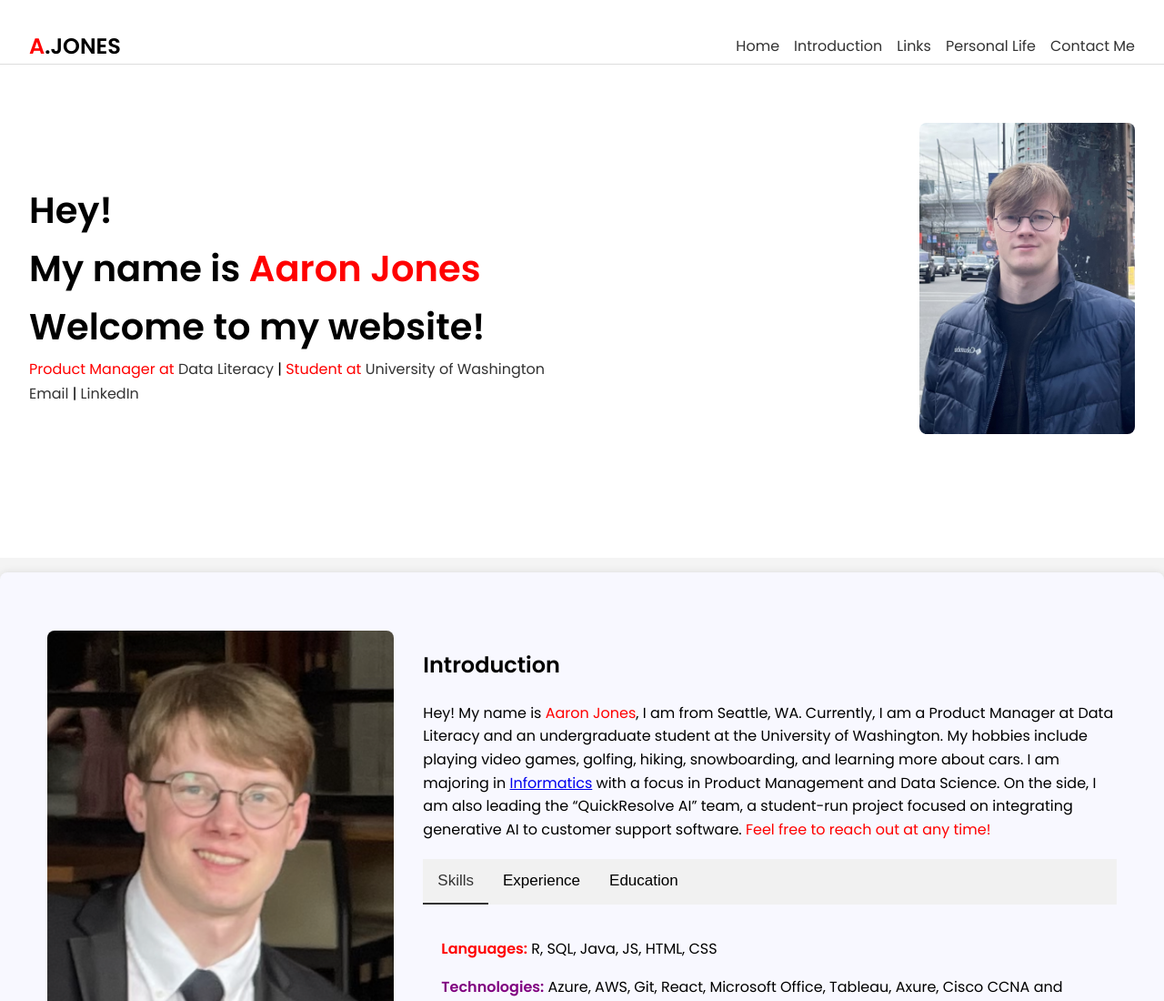
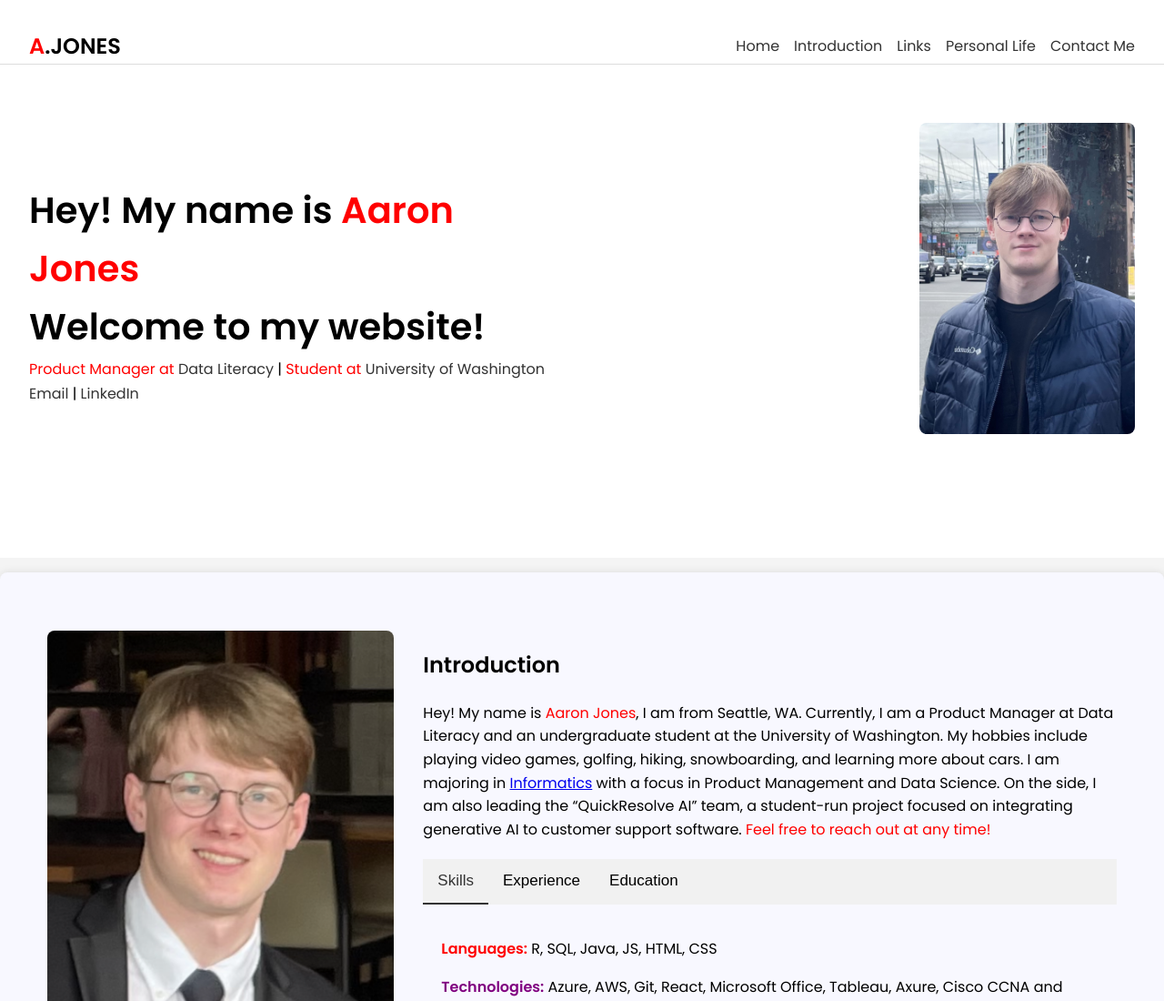
Before and after one commit to aaronmj2003/personal-website, a plain HTML site: page index.html in a window 1280 px wide. Shown: the top 1100 px of the page at 91% size. Drawn offline with Linux system fonts and the light colour scheme.

Commit message:
intro text changes

```diff
--- a/index.html
+++ b/index.html
@@ -21,7 +21,7 @@
         </nav>
         <div class="intro">
             <div class="intro-text">
-                <h1>Hey!<br>My name is <span style="color: red;">Aaron Jones</span><br>Welcome to my website!</h1>
+                <h1>Hey! My name is <span style="color: red;">Aaron Jones</span><br>Welcome to my website!</h1>
                 <p><span style ="color: red;">Product Manager at </span><span style="color: #7CB9E8;"><a href="https://www.dataliteracy.com">Data Literacy</a></span> | <span style ="color: red;">Student at </span><span style="color: purple;"><a href="https://www.washington.edu/">University of Washington</a></span> </p>
                 <p><a href="mailto:aaronj23@uw.edu">Email</a> | <a href="https://www.linkedin.com/in/aaron-matthew-jones/">LinkedIn</a></p>
             </div>
```
